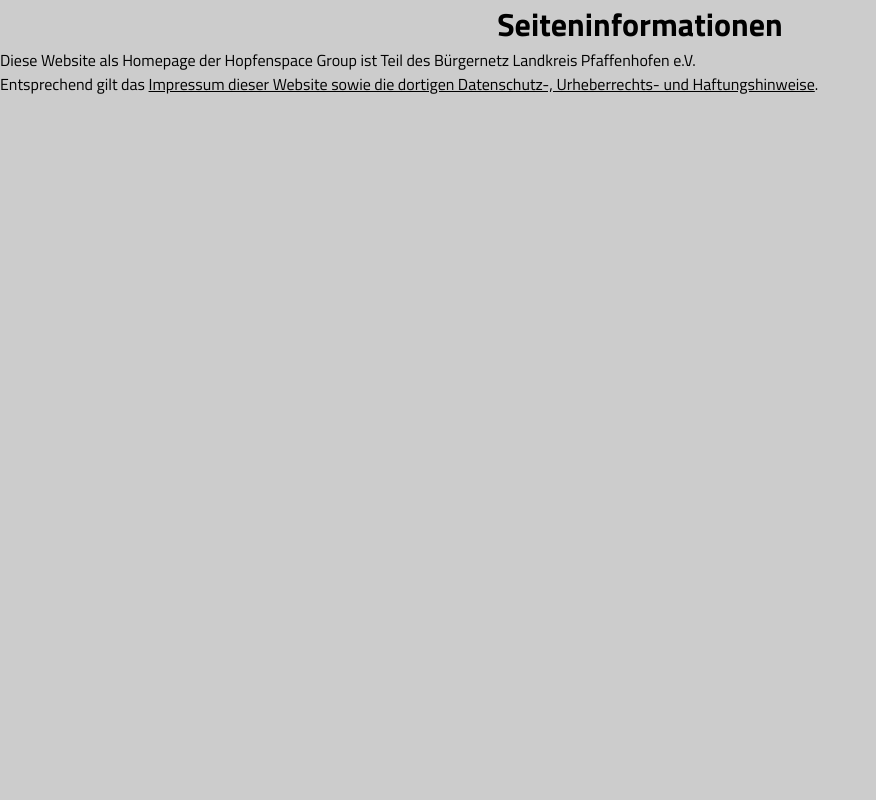
After one commit to hopfenspace/hopfenspace.org, a PHP site: page /info in a window 1280 px wide. The commit adds this page. Shown: the whole page, without its empty margins (0-876 px from the left). Run offline with PHP 8.4, Linux system fonts and the light colour scheme.

Commit message:
Added website's info page and linked to it

```diff
--- a/index.php
+++ b/index.php
@@ -35,7 +35,7 @@
 				</ul>
 			</nav>
 			<footer>
-				<a href="">Seiteninformationen</a>
+				<a href="info">Seiteninformationen</a>
 			</footer>
 		</div>
 	</body>
--- /dev/null
+++ b/info/index.html
@@ -0,0 +1,33 @@
+<!DOCTYPE html5>
+<html>
+	<head>
+		<meta charset="utf-8" />
+		<meta http-equiv="Content-Type" content="text/html; charset=UTF-8" />
+
+		<title>
+			Hopfenspace
+		</title>
+
+        <link rel="stylesheet" type="text/css" href="../css/index.css">
+		<style>
+			a {
+				text-decoration: underline;
+			}
+		</style>
+	</head>
+	<body>
+		<div id="wrapper">
+			<div class="header">
+				<h1>
+					Seiteninformationen
+				</h1>
+			</div>
+			<div class="textbody">
+				Diese Website als Homepage der Hopfenspace Group ist Teil des Bürgernetz Landkreis Pfaffenhofen e.V.
+			</div>
+			<div class="textbody">
+				Entsprechend gilt das <a href="https://www.bn-paf.de/impressum_datenschutz/">Impressum dieser Website sowie die dortigen Datenschutz-, Urheberrechts- und Haftungshinweise</a>.
+			</div>
+		</div>
+	</body>
+</html>
```
